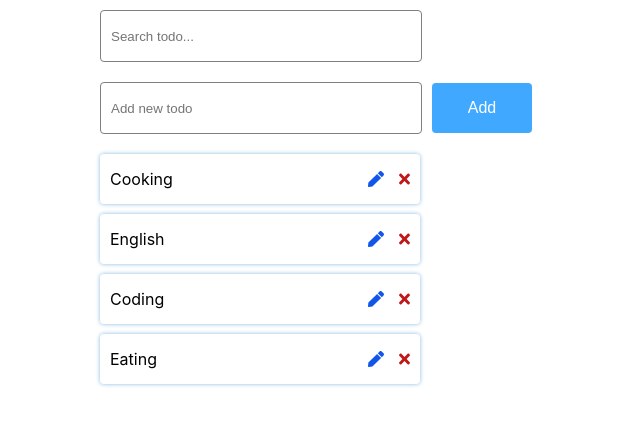
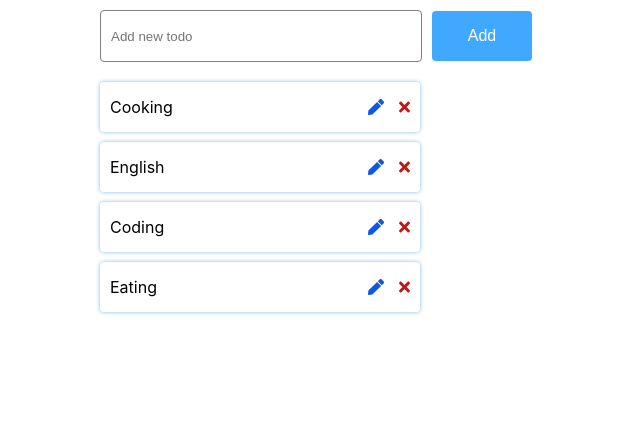
Before and after one commit to ThuyTrang144/tic-tac-toe, a React (Create React App) app: page / in a window 1280 px wide. Shown: the top 426 px of the page, without its empty margins (0-640 px from the left). Built offline with nearby package versions, Linux system fonts and the light colour scheme.

Commit message:
merge: add todo and search todo

```diff
--- a/src/App.js
+++ b/src/App.js
@@ -17,18 +17,18 @@ function App() {
         todoList[todoIndex].todoTitle = text;
         setTodoListState([...todoList])
     }
-    function addNewTodo(text) {
+    function addNewTodo() {
         const newTodo = {
             id: Math.random().toString().substring(2),
-            todoTitle: text
+            todoTitle: filterValue
         };
-        // todoList = [
-        //     newTodo,
-        //     ...todoList
-        // ];
-        // return todoList;
-        todoList.unshift(newTodo);
-        setTodoListState([... todoList])
+        console.log('new todo', newTodo)
+        setTodoListState([
+            newTodo,
+            ...todoList
+        ])
+        setFilterValueState('')
+        return todoList;
     }
     function searchTodo (text) {
         const filterValue = text;
@@ -39,18 +39,12 @@ function App() {
             value={{
                 state: { todoList, filterValue },
                 editTodo: editTodo,
-                deleteTodo: deleteTodo
-            }}
-        >
-            <div className='search-box'>
-                <Input
-                    searchTodo={searchTodo}
-                    placeholder='Search todo...'>
-                </Input>
-            </div>
+                deleteTodo: deleteTodo,
+            }}>
             <div className='adding-box'>
                 <Input
-                    addNewTodo={addNewTodo}
+                    onChange={searchTodo}
+                    onSubmit={addNewTodo}
                     placeholder='Add new todo'>
                 </Input>
                 <button
--- a/src/component/input/index.jsx
+++ b/src/component/input/index.jsx
@@ -1,8 +1,6 @@
 import React from 'react';
-import { TodoContext } from '../../context';
 import './style.scss'
 export class Input extends React.Component {
-    static contextType = TodoContext;
     constructor(props) {
         super(props);
         this.state = {
@@ -11,21 +9,16 @@ export class Input extends React.Component {
         }
     }
     onSubmit = (e) => {
-        if(e.charCode === 13) {
-            if (this.props.onEdit) {
-                this.props.onEdit(this.state.value);
-            }
-            if (this.props.addNewTodo) {
-                this.props.addNewTodo(this.state.value);
-            }
+        if(e.charCode === 13 && this.props.onSubmit) {
+           this.props.onSubmit(this.state.value);
             this.setState({value: ''})
-        }
     }
+}
     onChange = (e) => {
         const value = e.target.value
         this.setState({ value: value})
-        if (this.props.searchTodo) {
-            this.props.searchTodo(value)
+        if (this.props.onChange) {
+            this.props.onChange(value)
         }
     }
     render() {
--- a/src/component/todo-list/Todo.jsx
+++ b/src/component/todo-list/Todo.jsx
@@ -33,8 +33,9 @@ class Todo extends React.PureComponent {
                 {this.state.isEdit ?
                     <Input
                         defaultValue={this.props.todoTitle}
-                        onEdit={this.onEdit}/> :
-                    <div className='todo-item'>
+                        onSubmit={this.onEdit}
+                    /> :
+                    (<div className='todo-item'>
                         <span>{this.props.todoTitle}</span>
                         <div className='todo-action'>
                             <span
@@ -48,7 +49,7 @@ class Todo extends React.PureComponent {
                                 <FontAwesomeIcon icon={faTimes} />
                             </span>
                         </div>
-                    </div>
+                    </div>)
                 }
             </div>
          );
--- a/src/component/todo-list/index.jsx
+++ b/src/component/todo-list/index.jsx
@@ -1,4 +1,4 @@
-import React, { useContext } from 'react';
+import React from 'react';
 import { TodoContext } from '../../context'
 import './style.scss'
 import Todo from './Todo';
```
